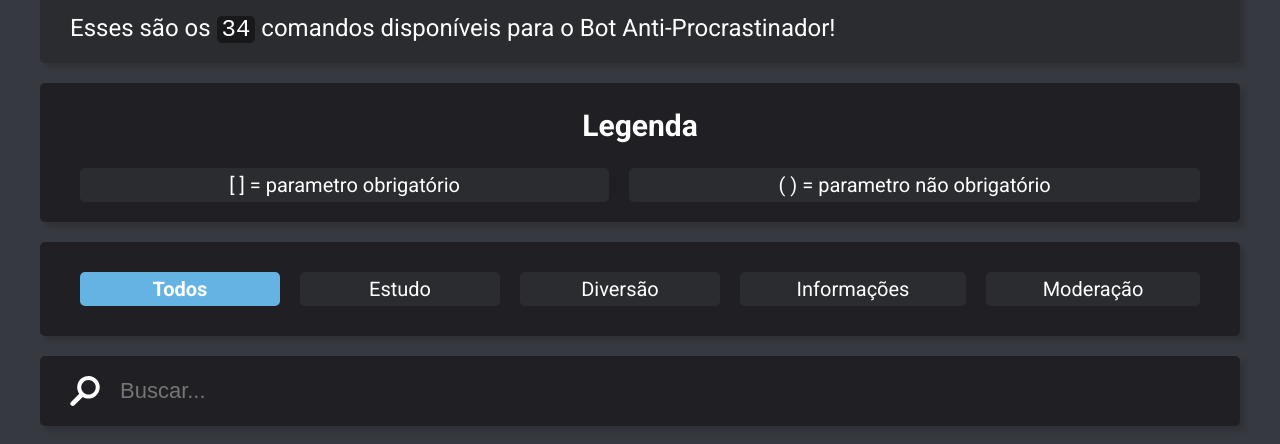
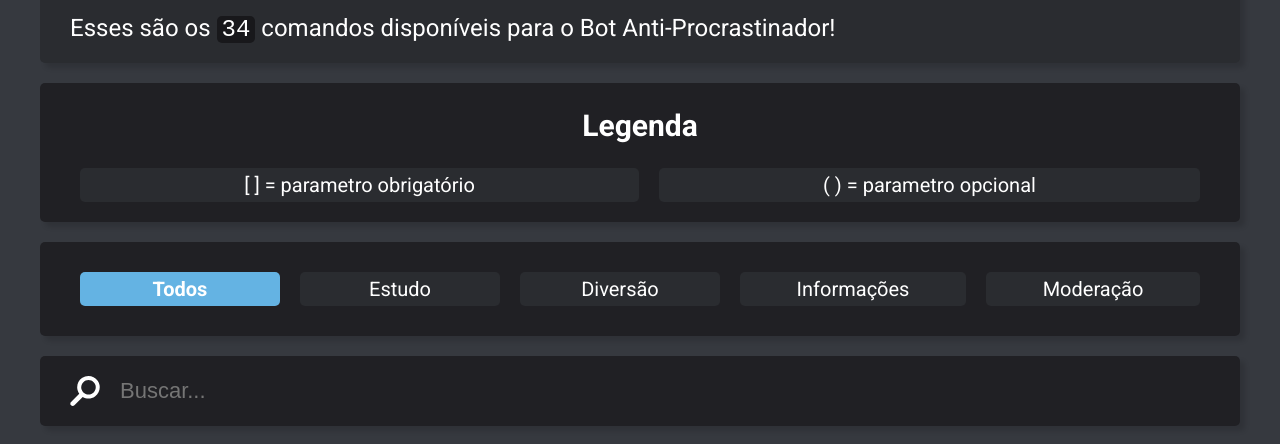
Before and after one commit to igorroc/ProcrastinaNao, a website: page comandos.html in a window 1280 px wide. Shown: the part 184-628 px from the top of the page. Drawn offline with Linux system fonts and the light colour scheme.

Commit message:
[fix]: Opcional

```diff
--- a/comandos.html
+++ b/comandos.html
@@ -26,7 +26,7 @@
                 <ul class="legenda">
                     <li>Legenda</li>
                     <li>[ ] = parametro obrigatório</li>
-                    <li>( ) = parametro não obrigatório</li>
+                    <li>( ) = parametro opcional</li>
                 </ul>
 				<ul class="filtros">
 					<li class="active-bg">Todos</li>
```
